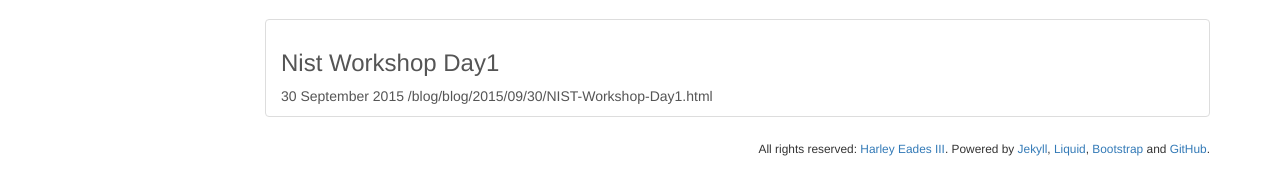
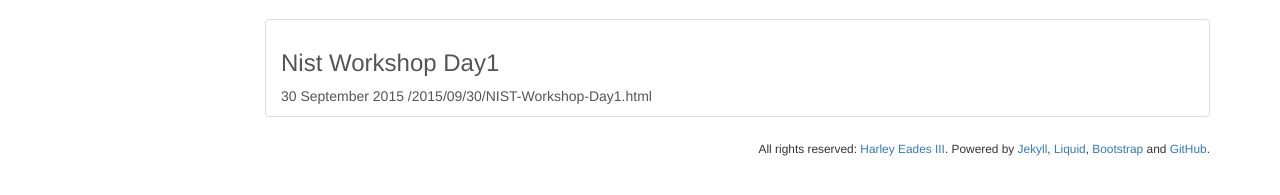
Before and after one commit to heades/blog, a Jekyll site: the page built from index.html, in a window 1280 px wide. Shown: the part 183-378 px from the top of the page. Built offline with Jekyll 4.4.1, drawn with Linux system fonts in a browser that asks for light colours; Markdown is read by kramdown in place of the engine named in the settings.

Commit message:
Config change.

```diff
--- a/_config.yml
+++ b/_config.yml
@@ -1,7 +1,7 @@
 name: Metatheorem
 markdown: redcarpet
 highlighter: pygments
-permalink: /blog/blog/:year/:month/:day/:title.html
+permalink: :year/:month/:day/:title.html
 collections:
   services:
     output: false
```
